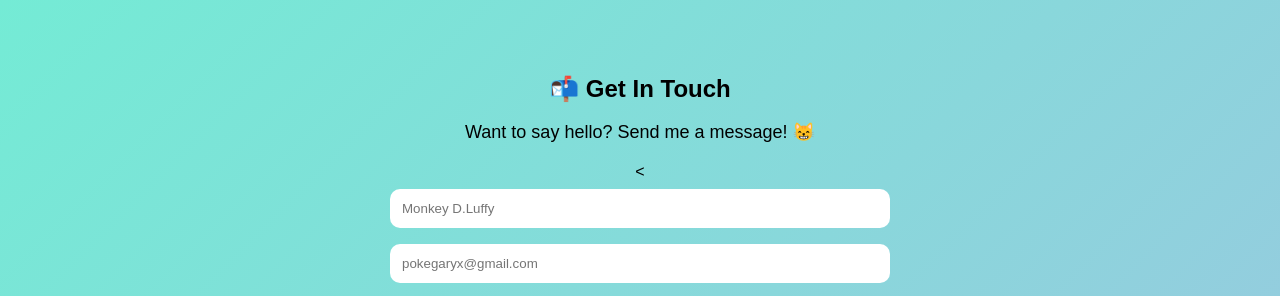
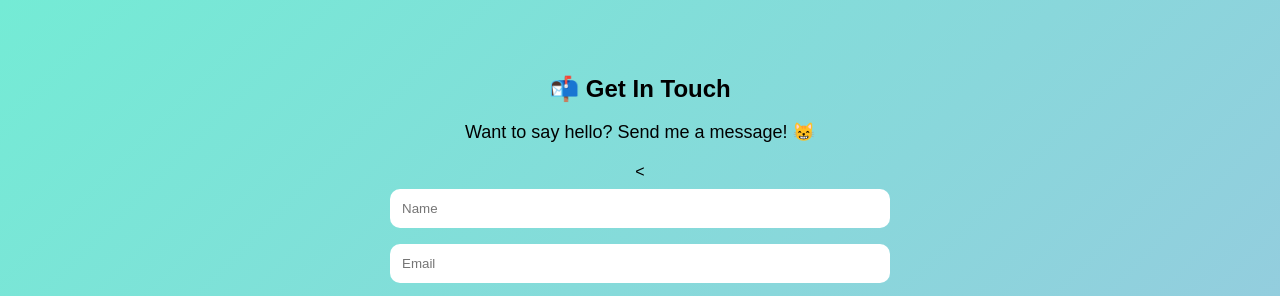
Before and after one commit to Luffy31-ai/my-first-website, a plain HTML site: page index.html in a window 1280 px wide. Shown: the top 296 px of the page. Drawn offline with Linux system fonts and the light colour scheme.

Commit message:
Update form input placeholders in index.html

```diff
--- a/index.html
+++ b/index.html
@@ -115,9 +115,9 @@
 
     <<form action="https://formspree.io/f/xwlpjade"
          method="POST">
-    <input type="text" name="Name" placeholder="Monkey D.Luffy" required>
+    <input type="text" name="Name" placeholder="Name" required>
 
-    <input type="email" name="Your email" placeholder="pokegaryx@gmail.com" required>
+    <input type="email" name="Email" placeholder="Email" required>
 
     <textarea name="message" placeholder="..." required></textarea>
 
```
